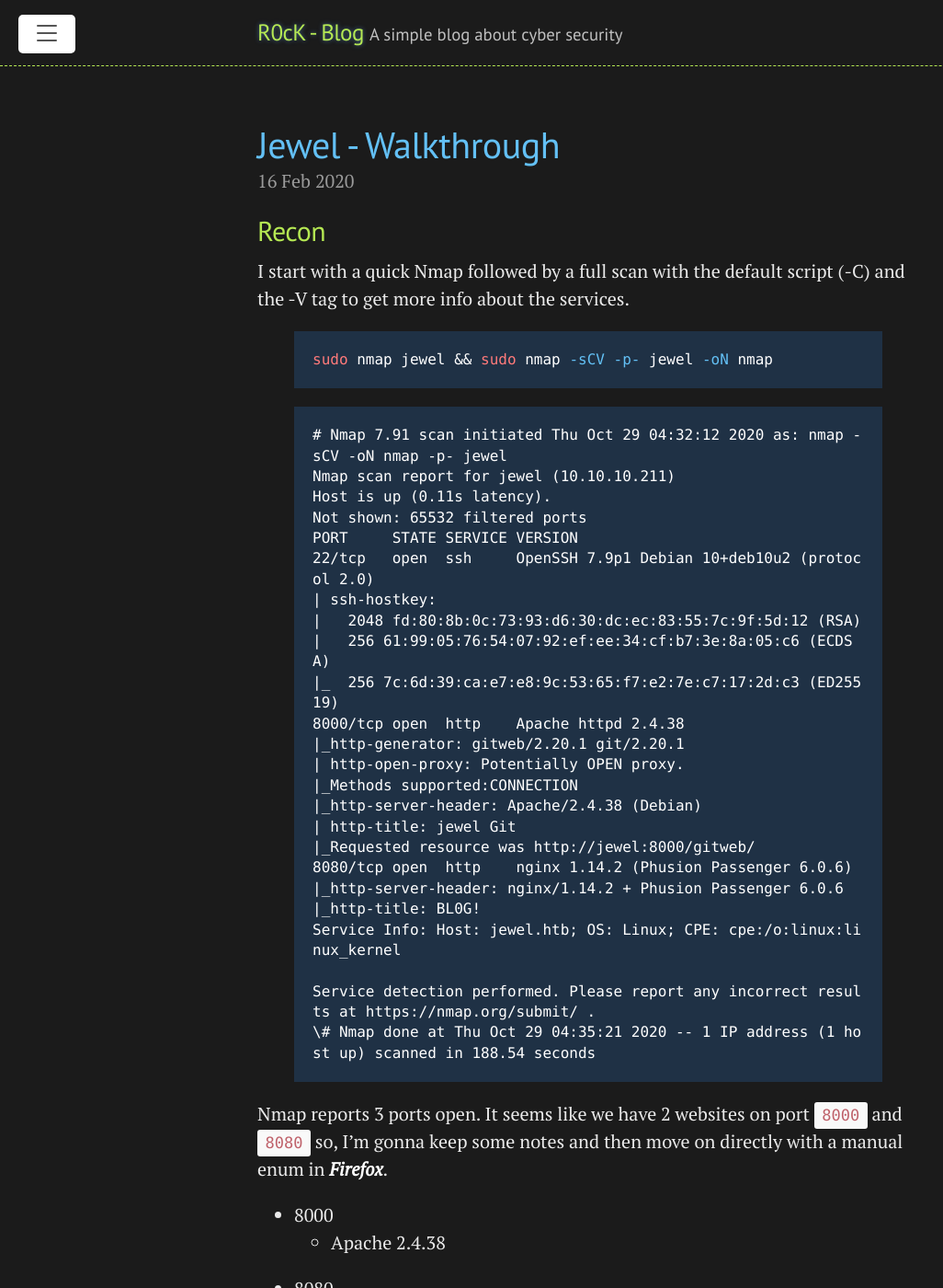
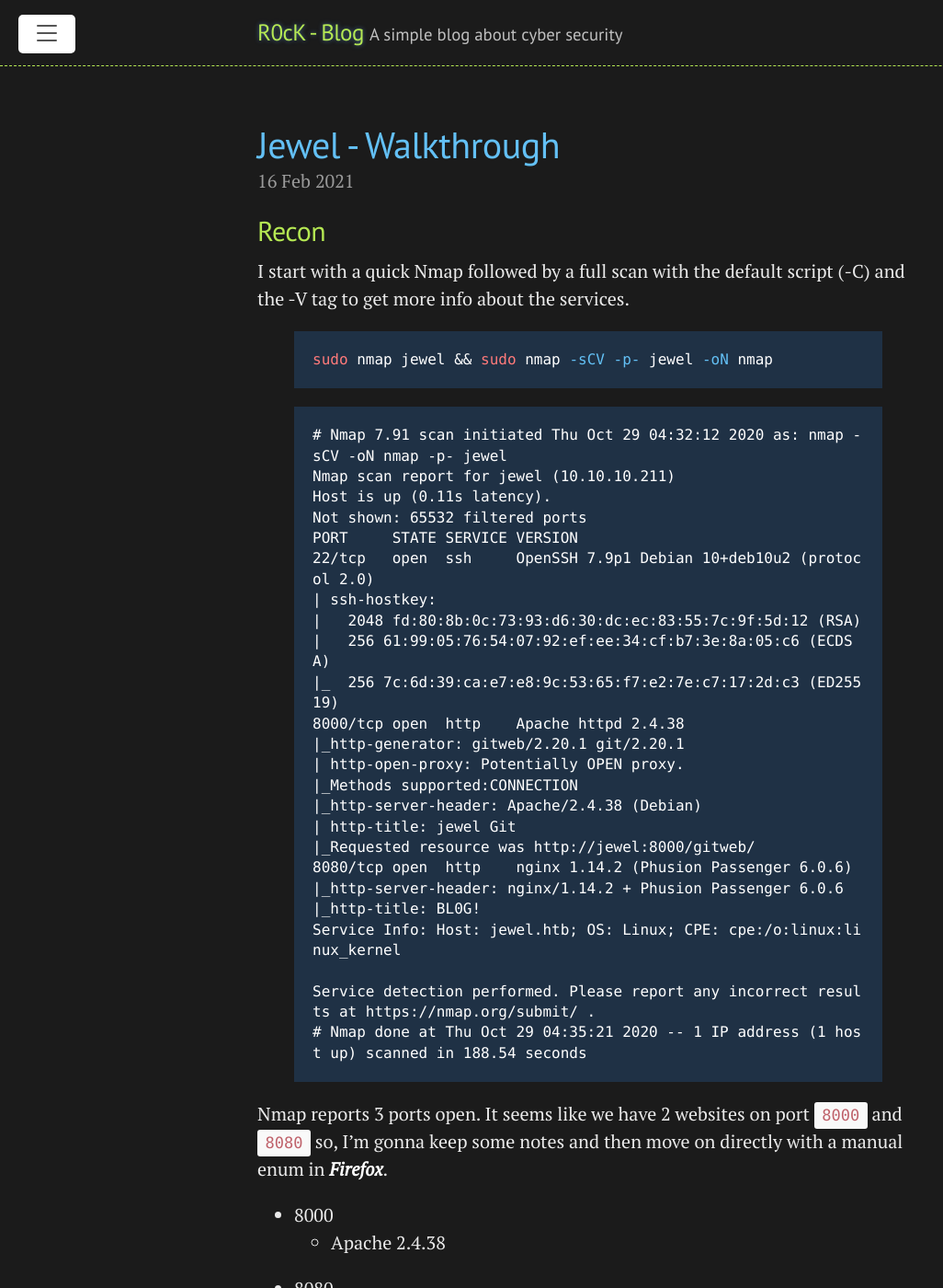
Before and after one commit to gregory-graindorge/gregory-graindorge.github.io, a Jekyll site: the page built from _posts/2021-02-16-jewel.md, in a window 1280 px wide and 1400 px high. Shown: the whole window at 92% size, without its empty margins (0-1026 px from the left). Built offline with Jekyll 4.4.1, drawn with Linux system fonts in a browser that asks for light colours; some of the changed text lies outside the part shown.

Commit message:
Update and rename 2020-02-16-jewel.md to 2021-02-16-jewel.md

```diff
--- a/_posts/2020-02-16-jewel.md
+++ b/_posts/2021-02-16-jewel.md
@@ -36,7 +36,7 @@ PORT     STATE SERVICE VERSION
 Service Info: Host: jewel.htb; OS: Linux; CPE: cpe:/o:linux:linux_kernel
 
 Service detection performed. Please report any incorrect results at https://nmap.org/submit/ .
-\# Nmap done at Thu Oct 29 04:35:21 2020 -- 1 IP address (1 host up) scanned in 188.54 seconds
+# Nmap done at Thu Oct 29 04:35:21 2020 -- 1 IP address (1 host up) scanned in 188.54 seconds
 
 {% endhighlight %}
 
@@ -56,7 +56,7 @@ Just a quick modification to my `/etc/hosts` file, then I visit the websites.
 127.0.0.1	localhost
 127.0.1.1	kali
 
-\# The following lines are desirable for IPv6 capable hosts
+# The following lines are desirable for IPv6 capable hosts
 ::1     localhost ip6-localhost ip6-loopback
 ff02::1 ip6-allnodes
 ff02::2 ip6-allrouters
@@ -152,7 +152,7 @@ hashcat --example-hashes | grep -E "^HASH:\s.{60}$" -B 2
 MODE: 3200
 TYPE: bcrypt $2*$, Blowfish (Unix)
 HASH: $2a$05$MBCzKhG1KhezLh.0LRa0Kuw12nLJtpHy6DIaU.JAnqJUDYspHC.Ou
-\--
+--
 MODE: 11100
 TYPE: PostgreSQL CRAM (MD5)
 HASH: $postgres$postgres*74402844*4e7fabaaf34d780c4a5822d28ee1c83e
```
